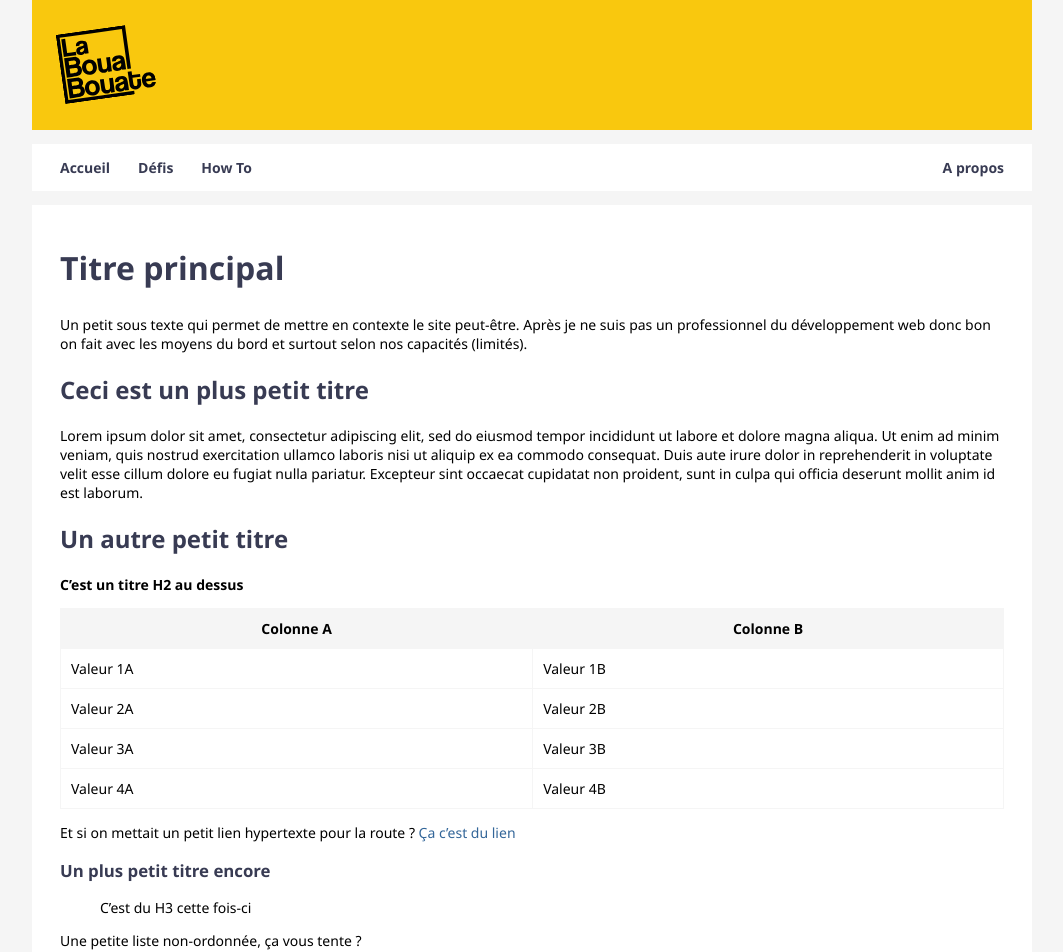
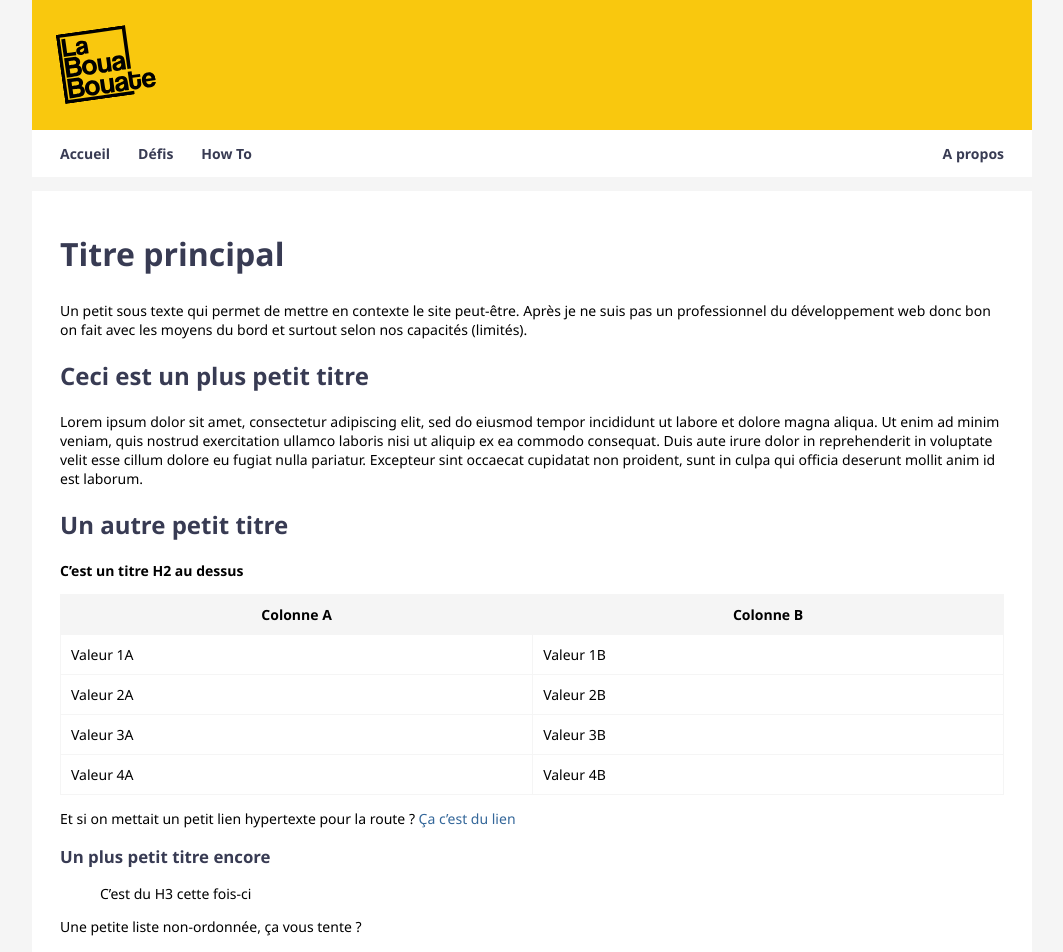
Before and after one commit to leobouard/leobouard.github.io, a Jekyll site: the page built from index.md, in a window 1280 px wide. Shown: the top 952 px of the page, without its empty margins (108-1171 px from the left). Built offline with Jekyll 4.4.1, drawn with Linux system fonts in a browser that asks for light colours; our own code applies the rules of GitHub Pages for plain Markdown files.

Commit message:
Update style.scss

```diff
--- a/assets/css/style.scss
+++ b/assets/css/style.scss
@@ -54,8 +54,6 @@ header {
 /* --- NAVIGATION BAR --- */
 
 nav {
-    margin-top: 1em;
-    margin-bottom: 1em;
     padding-left: 1em;
     padding-right: 1em;
     position: absolute fixed;
```
